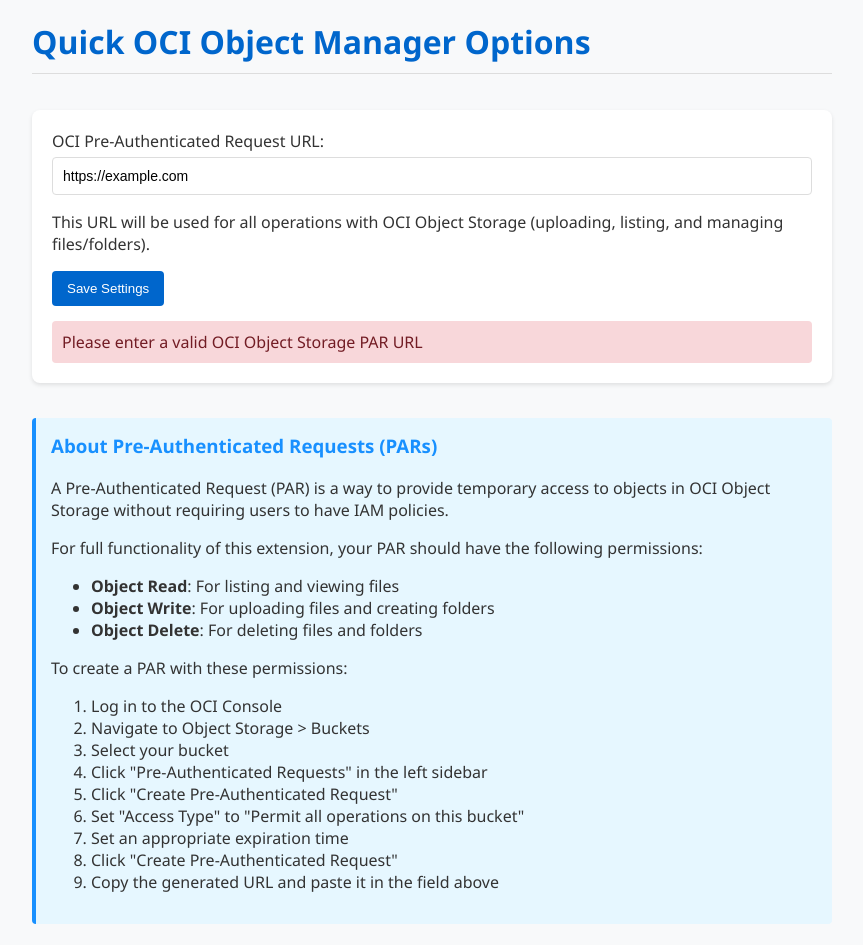
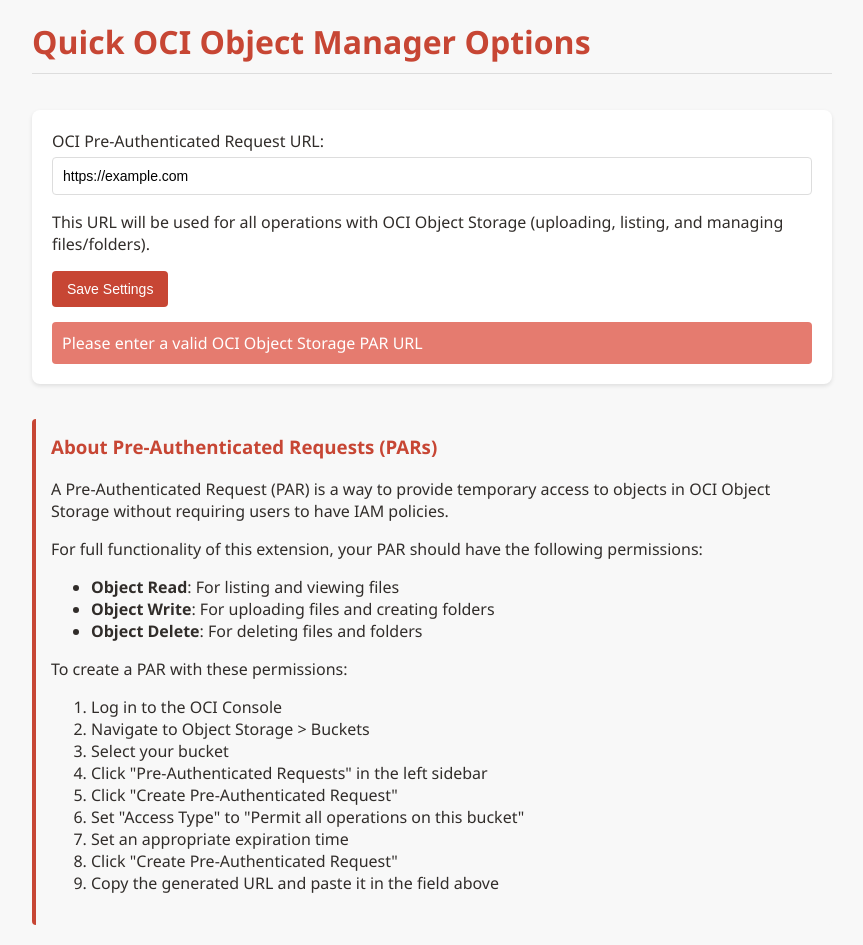
Before and after one commit to lucasjellema/quick-oci-object-manager-browser-extension, a browser extension: page options.html in a window 1280 px wide. Both pictures are taken after typing "https://example.com" into the empty fields and a click on the button "Save Settings". Shown: the whole page, without its empty margins (208-1071 px from the left). Drawn offline with Linux system fonts and the light colour scheme.

Commit message:
Update UI with Oracle's red color scheme
- Implemented Oracle's brand colors using CSS variables
- Applied red color scheme to all UI elements
- Updated buttons, headings, and interactive elements
- Ensured consistent branding across main panel and options page
- Used Oracle Red (#C74634) as the primary color
- Added complementary colors for a cohesive design

```diff
--- a/styles/options.css
+++ b/styles/options.css
@@ -1,9 +1,20 @@
+:root {
+  --oracle-red: #C74634;
+  --oracle-red-dark: #A23A2A;
+  --oracle-red-light: #E57B6F;
+  --oracle-gray: #312D2A;
+  --oracle-light-gray: #F8F8F8;
+  --oracle-white: #FFFFFF;
+  --oracle-black: #000000;
+  --oracle-accent: #3A3632;
+}
+
 body {
   font-family: 'Segoe UI', Arial, sans-serif;
   padding: 20px;
   margin: 0;
-  background-color: #f8f9fa;
-  color: #333;
+  background-color: var(--oracle-light-gray);
+  color: var(--oracle-gray);
   max-width: 800px;
   margin: 0 auto;
 }
@@ -15,14 +26,14 @@
 }
 
 h1 {
-  color: #0066cc;
+  color: var(--oracle-red);
   margin-top: 0;
   border-bottom: 1px solid #ddd;
   padding-bottom: 10px;
 }
 
 .card {
-  background-color: white;
+  background-color: var(--oracle-white);
   border-radius: 8px;
   padding: 20px;
   box-shadow: 0 2px 4px rgba(0,0,0,0.1);
@@ -48,34 +59,34 @@
 }
 
 button {
-  background-color: #0066cc;
-  color: white;
+  background-color: var(--oracle-red);
+  color: var(--oracle-white);
   border: none;
   padding: 10px 15px;
   border-radius: 4px;
   cursor: pointer;
-  font-weight: 500;
-  transition: background-color 0.2s;
+  font-size: 14px;
 }
 
 button:hover {
-  background-color: #0052a3;
+  background-color: var(--oracle-red-dark);
 }
 
 .status {
-  margin-top: 15px;
   padding: 10px;
   border-radius: 4px;
+  margin-top: 15px;
 }
 
 .success {
-  background-color: #d4edda;
-  color: #155724;
+  background-color: var(--oracle-light-gray);
+  color: var(--oracle-gray);
+  border-left: 4px solid var(--oracle-red);
 }
 
 .error {
-  background-color: #f8d7da;
-  color: #721c24;
+  background-color: var(--oracle-red-light);
+  color: var(--oracle-white);
 }
 
 .hidden {
@@ -83,8 +94,8 @@
 }
 
 .info-box {
-  background-color: #e6f7ff;
-  border-left: 4px solid #1890ff;
+  background-color: var(--oracle-light-gray);
+  border-left: 4px solid var(--oracle-red);
   padding: 15px;
   margin-top: 20px;
   border-radius: 4px;
@@ -92,7 +103,7 @@
 
 .info-box h3 {
   margin-top: 0;
-  color: #1890ff;
+  color: var(--oracle-red);
 }
 
 .info-box ul {
--- a/styles/sidepanel.css
+++ b/styles/sidepanel.css
@@ -1,9 +1,20 @@
+:root {
+  --oracle-red: #C74634;
+  --oracle-red-dark: #A23A2A;
+  --oracle-red-light: #E57B6F;
+  --oracle-gray: #312D2A;
+  --oracle-light-gray: #F8F8F8;
+  --oracle-white: #FFFFFF;
+  --oracle-black: #000000;
+  --oracle-accent: #3A3632;
+}
+
 body {
   font-family: 'Segoe UI', Arial, sans-serif;
   padding: 20px;
   margin: 0;
-  background-color: #f8f9fa;
-  color: #333;
+  background-color: var(--oracle-light-gray);
+  color: var(--oracle-gray);
 }
 
 .container {
@@ -13,18 +24,18 @@
 }
 
 h2 {
-  color: #0066cc;
+  color: var(--oracle-red);
   margin-top: 0;
 }
 
 h3 {
   margin-top: 0;
   margin-bottom: 10px;
-  color: #0066cc;
+  color: var(--oracle-red);
 }
 
 .card {
-  background-color: white;
+  background-color: var(--oracle-white);
   border-radius: 8px;
   padding: 15px;
   box-shadow: 0 2px 4px rgba(0,0,0,0.1);
@@ -54,8 +65,8 @@
 }
 
 button {
-  background-color: #0066cc;
-  color: white;
+  background-color: var(--oracle-red);
+  color: var(--oracle-white);
   border: none;
   padding: 10px 15px;
   border-radius: 4px;
@@ -65,11 +76,11 @@
 }
 
 button:hover {
-  background-color: #0052a3;
+  background-color: var(--oracle-red-dark);
 }
 
 button:disabled {
-  background-color: #cccccc;
+  background-color: var(--oracle-gray);
   cursor: not-allowed;
 }
 
@@ -84,7 +95,7 @@
   overflow-y: auto;
   border: 1px solid #ddd;
   border-radius: 4px;
-  background-color: #f5f5f5;
+  background-color: var(--oracle-white);
 }
 
 .browser-item {
@@ -96,7 +107,7 @@
 }
 
 .browser-item:hover {
-  background-color: #e9ecef;
+  background-color: var(--oracle-light-gray);
 }
 
 .browser-item:last-child {
@@ -105,15 +116,15 @@
 
 .browser-item .icon {
   margin-right: 10px;
-  color: #0066cc;
+  color: var(--oracle-red);
 }
 
 .browser-item .folder-icon {
-  color: #ffc107;
+  color: var(--oracle-accent);
 }
 
 .browser-item .file-icon {
-  color: #6c757d;
+  color: var(--oracle-gray);
 }
 
 .browser-item .item-name {
@@ -134,25 +145,25 @@
   padding: 2px 5px;
   font-size: 12px;
   background-color: transparent;
-  color: #6c757d;
+  color: var(--oracle-gray);
   border: 1px solid #ddd;
 }
 
 .browser-item .item-actions button:hover {
-  background-color: #f8f9fa;
-  color: #0066cc;
+  background-color: var(--oracle-light-gray);
+  color: var(--oracle-red);
 }
 
 .browser-item.error-item {
-  color: #721c24;
-  background-color: #f8d7da;
-  border-color: #f5c6cb;
+  color: var(--oracle-red);
+  background-color: var(--oracle-light-gray);
+  border-color: var(--oracle-gray);
   padding: 10px;
 }
 
 .path-navigator {
   padding: 8px 10px;
-  background-color: #e9ecef;
+  background-color: var(--oracle-light-gray);
   border-radius: 4px;
   margin-bottom: 10px;
   font-weight: 500;
@@ -162,7 +173,7 @@
 
 .path-navigator .path-segment {
   cursor: pointer;
-  color: #0066cc;
+  color: var(--oracle-red);
 }
 
 .path-navigator .path-segment:hover {
@@ -171,7 +182,7 @@
 
 .path-navigator .path-separator {
   margin: 0 5px;
-  color: #6c757d;
+  color: var(--oracle-gray);
 }
 
 .selected-files {
@@ -181,7 +192,7 @@
   border: 1px solid #ddd;
   border-radius: 4px;
   padding: 10px;
-  background-color: #f5f5f5;
+  background-color: var(--oracle-white);
 }
 
 .file-item {
@@ -198,7 +209,7 @@
 .upload-destination {
   margin: 15px 0;
   padding: 8px 10px;
-  background-color: #e9ecef;
+  background-color: var(--oracle-light-gray);
   border-radius: 4px;
   font-size: 14px;
   display: flex;
@@ -221,7 +232,7 @@
 }
 
 #showFolderDropdown {
-  background-color: #f8f9fa;
+  background-color: var(--oracle-white);
   border: 1px solid #ced4da;
   border-left: none;
   border-radius: 0 4px 4px 0;
@@ -230,7 +241,7 @@
 }
 
 #showFolderDropdown:hover {
-  background-color: #e9ecef;
+  background-color: var(--oracle-light-gray);
 }
 
 .folder-dropdown {
@@ -240,7 +251,7 @@
   right: 0;
   max-height: 200px;
   overflow-y: auto;
-  background-color: white;
+  background-color: var(--oracle-white);
   border: 1px solid #ced4da;
   border-radius: 4px;
   z-index: 10;
@@ -254,7 +265,7 @@
 }
 
 .folder-item:hover {
-  background-color: #f8f9fa;
+  background-color: var(--oracle-light-gray);
 }
 
 .upload-destination select {
@@ -273,7 +284,7 @@
 
 .download-file {
   background-color: transparent;
-  color: #0066cc;
+  color: var(--oracle-red);
   border: none;
   padding: 2px 5px;
   cursor: pointer;
@@ -281,7 +292,7 @@
 }
 
 .download-file:hover {
-  color: #0052a3;
+  color: var(--oracle-red-dark);
 }
 
 .status {
@@ -291,13 +302,13 @@
 }
 
 .success {
-  background-color: #d4edda;
-  color: #155724;
+  background-color: var(--oracle-light-gray);
+  color: var(--oracle-gray);
 }
 
 .error {
-  background-color: #f8d7da;
-  color: #721c24;
+  background-color: var(--oracle-red);
+  color: var(--oracle-white);
 }
 
 .hidden {
@@ -307,14 +318,14 @@
 .progress-container {
   width: 100%;
   height: 20px;
-  background-color: #f5f5f5;
+  background-color: var(--oracle-light-gray);
   border-radius: 4px;
   margin-top: 10px;
 }
 
 .progress-bar {
   height: 100%;
-  background-color: #0066cc;
+  background-color: var(--oracle-red);
   border-radius: 4px;
   width: 0%;
   transition: width 0.3s;
@@ -323,7 +334,7 @@
 .settings-link {
   display: inline-block;
   margin-top: 10px;
-  color: #0066cc;
+  color: var(--oracle-red);
   text-decoration: none;
   font-size: 14px;
 }
@@ -333,8 +344,8 @@
 }
 
 .info-message {
-  background-color: #e6f7ff;
-  border-left: 4px solid #1890ff;
+  background-color: var(--oracle-light-gray);
+  border-left: 4px solid var(--oracle-red);
   padding: 10px;
   margin-bottom: 15px;
   border-radius: 0 4px 4px 0;
@@ -360,7 +371,7 @@
 
 .spinner {
   border: 3px solid #f3f3f3;
-  border-top: 3px solid #0066cc;
+  border-top: 3px solid var(--oracle-red);
   border-radius: 50%;
   width: 20px;
   height: 20px;
@@ -388,7 +399,7 @@
 }
 
 .modal-content {
-  background-color: white;
+  background-color: var(--oracle-white);
   border-radius: 8px;
   width: 80%;
   max-width: 400px;
@@ -410,11 +421,11 @@
 .close-button {
   font-size: 24px;
   cursor: pointer;
-  color: #6c757d;
+  color: var(--oracle-gray);
 }
 
 .close-button:hover {
-  color: #0066cc;
+  color: var(--oracle-red);
 }
 
 .modal-body {
```
